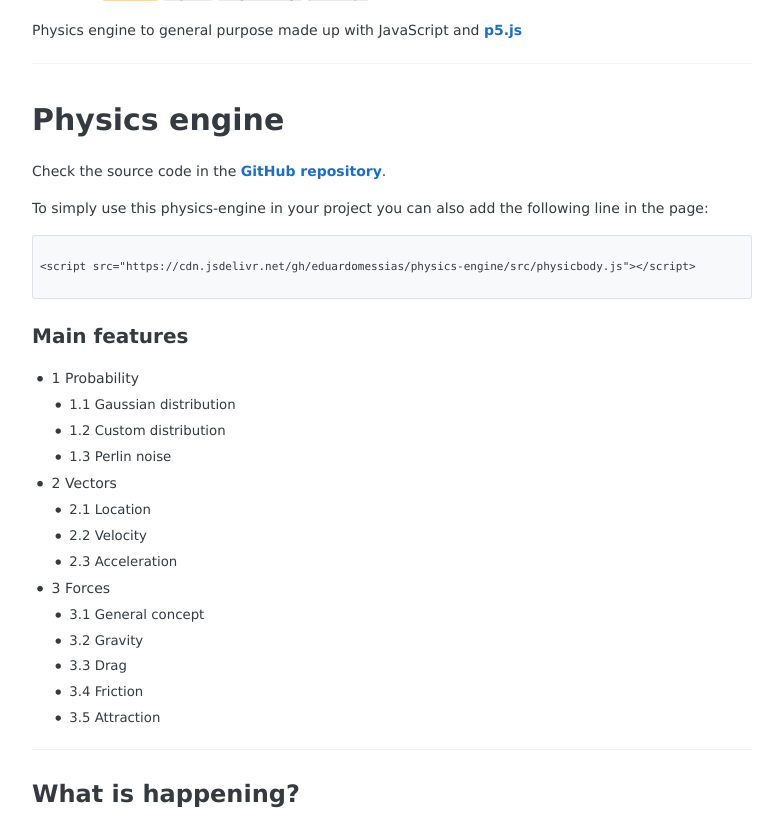
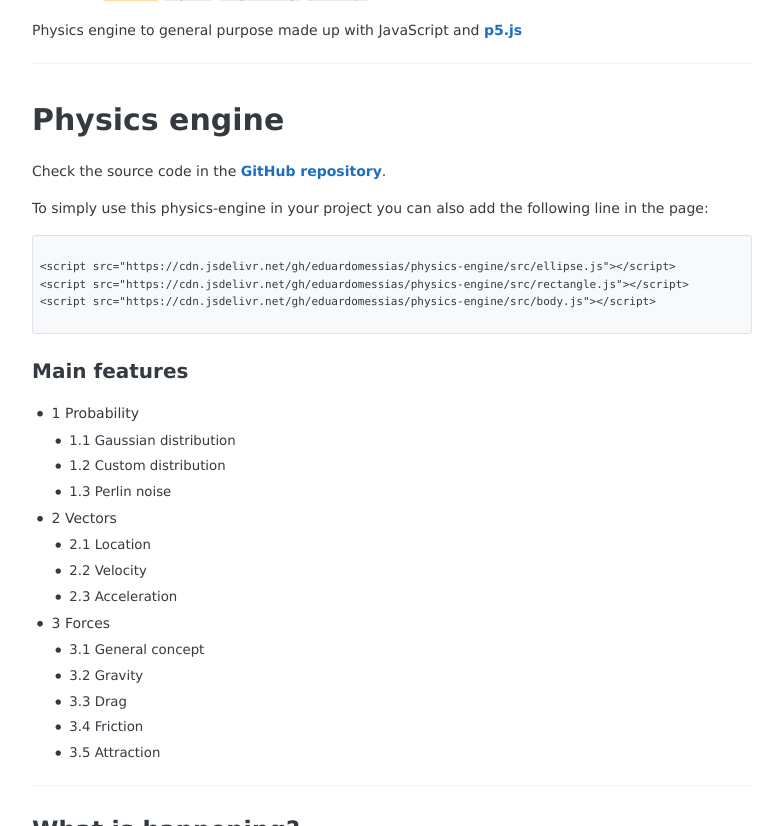
Before and after one commit to eduardomessias/eduardomessias.github.io, a Jekyll site: the page built from _posts/2019-05-09-js-physics-engine.md, in a window 1280 px wide and 900 px high, scrolled down 336 px, cut to the strip 0-826 px from the top of the window. Shown: the whole strip, without its empty margins (248-1031 px from the left). Built offline with Jekyll 4.4.1, drawn with Linux system fonts in a browser that asks for light colours; some of the changed lines change nothing that is shown.

Commit message:
Update 2019-05-09-js-physics-engine.md

````diff
--- a/_posts/2019-05-09-js-physics-engine.md
+++ b/_posts/2019-05-09-js-physics-engine.md
@@ -20,7 +20,9 @@ To simply use this physics-engine in your project you can also add the following
 
 ```
 
-<script src="https://cdn.jsdelivr.net/gh/eduardomessias/physics-engine/src/physicbody.js"></script>
+<script src="https://cdn.jsdelivr.net/gh/eduardomessias/physics-engine/src/ellipse.js"></script>
+<script src="https://cdn.jsdelivr.net/gh/eduardomessias/physics-engine/src/rectangle.js"></script>
+<script src="https://cdn.jsdelivr.net/gh/eduardomessias/physics-engine/src/body.js"></script>
 
 ```
 
````
